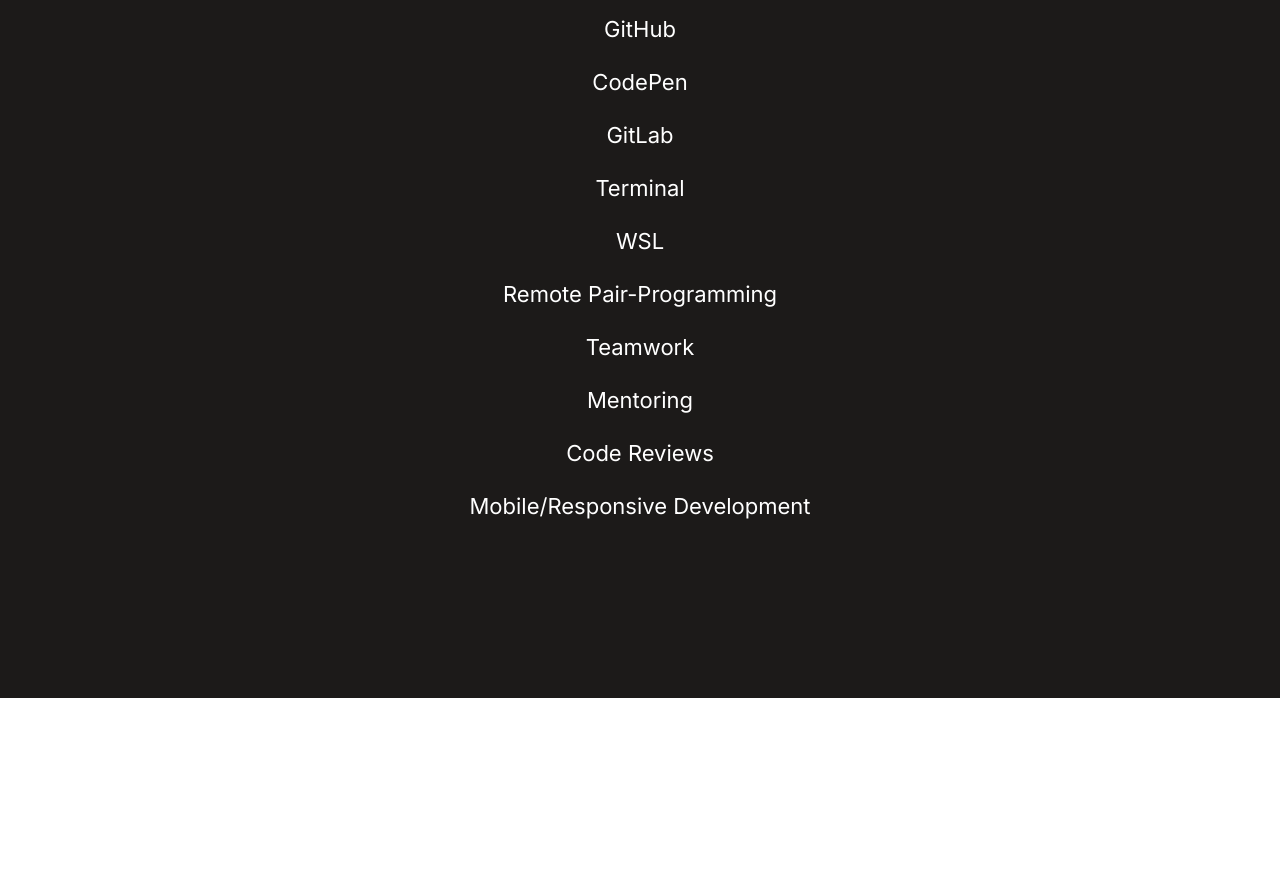
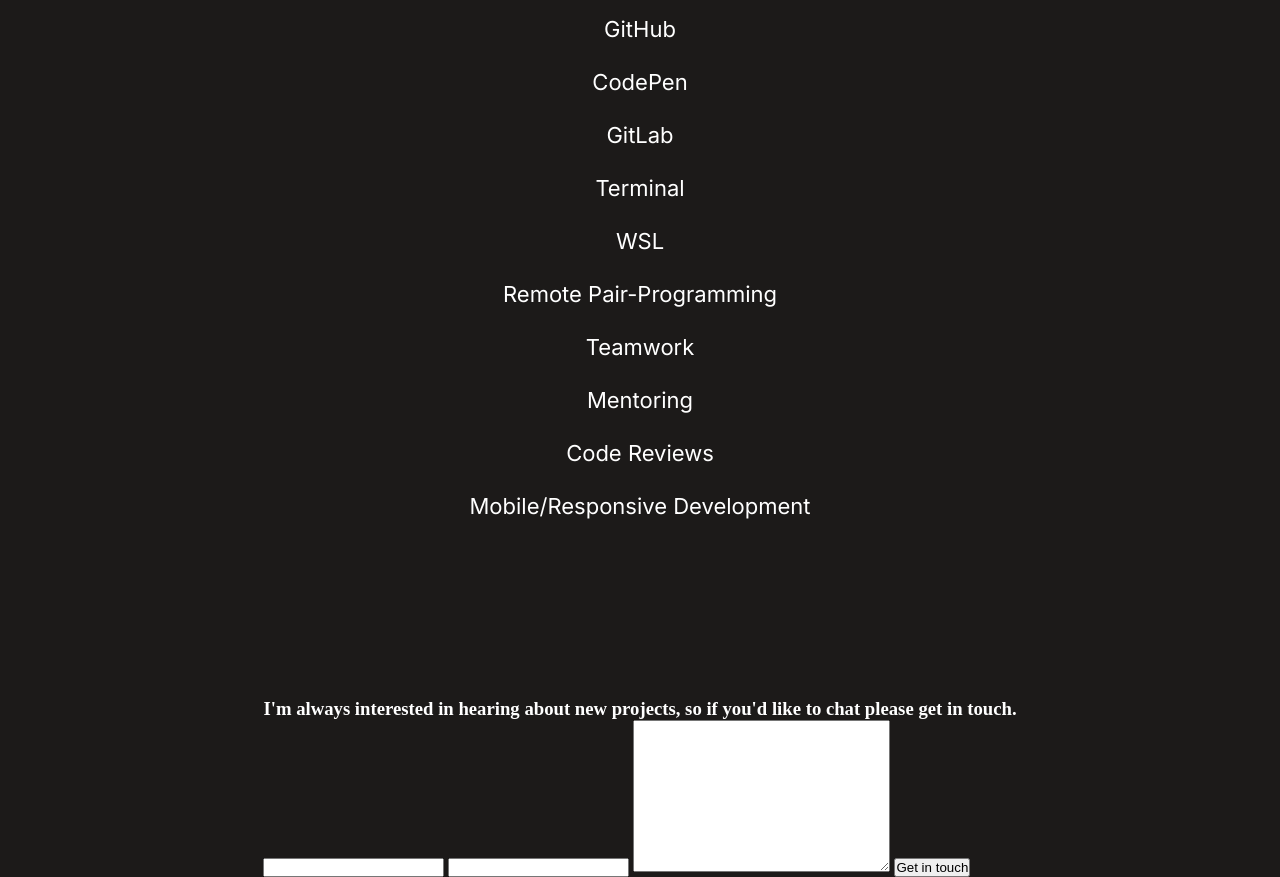
Before and after one commit to Ibizugbe/contact-form-crt, a website: page index.html in a window 1280 px wide. Shown: the part 6009-6886 px from the top of the page. Before the commit the page ends 6707 px from the top, so only its background shows below. Drawn offline with Linux system fonts and the light colour scheme.

Commit message:
add contact section

```diff
--- a/css/main.css
+++ b/css/main.css
@@ -325,3 +325,7 @@
 .skills {
   list-style: inside url("../media/svg/circle.svg");
 }
+
+.contact-me {
+  display: grid;
+}
--- a/index.html
+++ b/index.html
@@ -155,7 +155,9 @@
           <div class="card-description">
             <h2>Weather App</h2>
             <p class="white-description">
-              This is a responsive weather app made with JavaScript that displays the temperature, humidity and timezone for cities around the world.
+              This is a responsive weather app made with JavaScript that
+              displays the temperature, humidity and timezone for cities around
+              the world.
             </p>
             <ul class="project-stacks card-stacks">
               <li>HTML</li>
@@ -216,7 +218,6 @@
             >
           </div>
         </div>
-
       </div>
       <div class="about-me">
         <section class="about-me-section">
@@ -288,6 +289,18 @@
             </li>
           </ul>
         </div>
+        <setion class="contact-me">
+          <h3 class="contact-heade">
+            I'm always interested in hearing about new projects, so if you'd
+            like to chat please get in touch.
+          </h3>
+          <form action="post">
+            <input type="text" />
+            <input type="email" />
+            <textarea name="" id="" cols="30" rows="10"></textarea>
+            <button class="submit-btn">Get in touch</button>
+          </form>
+        </setion>
       </div>
     </main>
 
```
